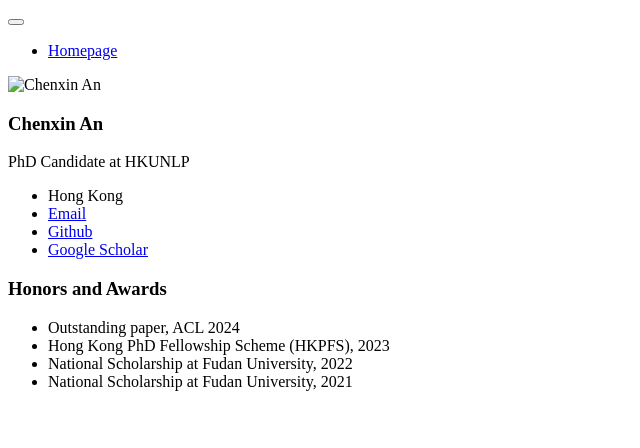
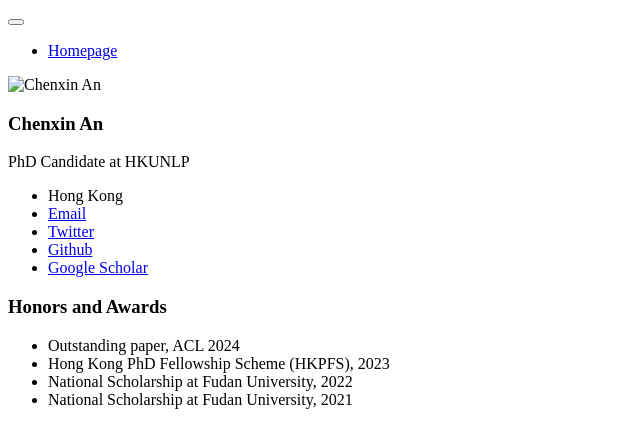
Before and after one commit to ChenxinAn-fdu/ChenxinAn-fdu.github.io, a Jekyll site: the page built from _pages/includes/honors.md, in a window 1280 px wide. Shown: the top 448 px of the page, without its empty margins (0-640 px from the left). Built offline with Jekyll 4.4.1, drawn with Linux system fonts in a browser that asks for light colours; our own code applies the rules of GitHub Pages for plain Markdown files.

Commit message:
homepage

```diff
--- a/_config.yml
+++ b/_config.yml
@@ -50,7 +50,7 @@ author:
   stackoverflow    : # http://stackoverflow.com/users/123456/username
   steam            :
   tumblr           :
-  X          : "AnChancy46881"
+  twitter          : "AnChancy46881"
   vine             :
   weibo            :
   xing             :
```
